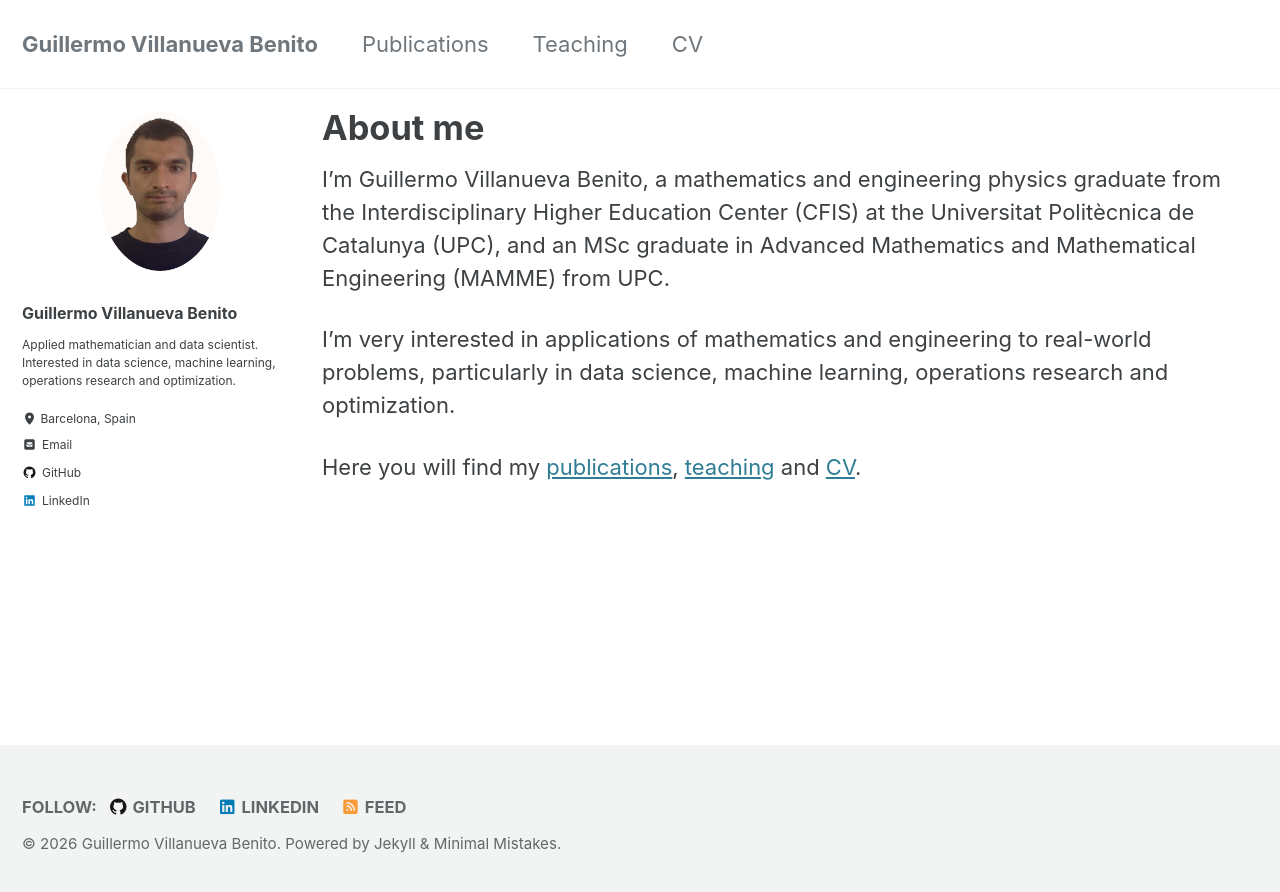
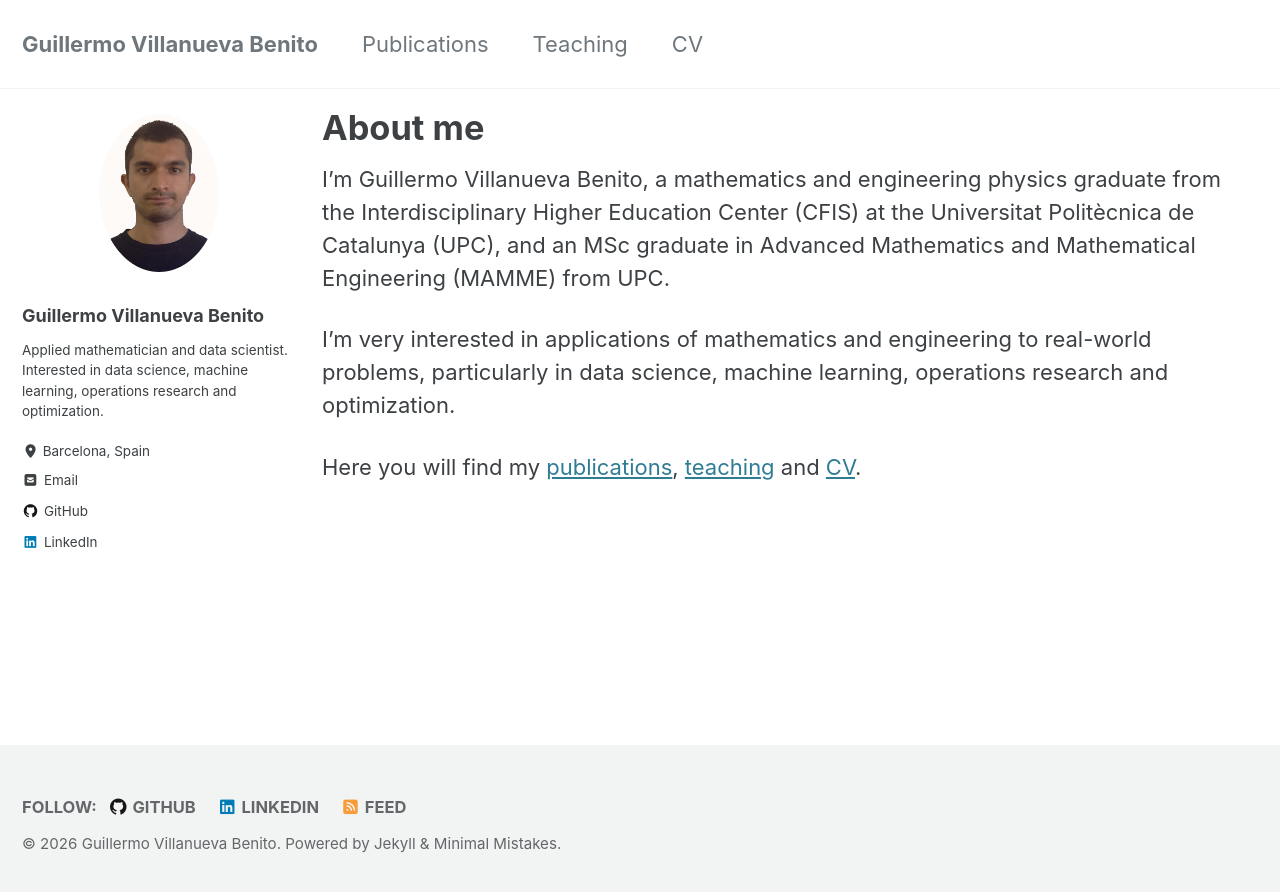
Before and after one commit to guillermovillanuevabenito/guillermovillanuevabenito.github.io, a Jekyll site: the page built from index.md, in a window 1280 px wide. Shown: the top 892 px of the page. Built offline with Jekyll 4.4.1, drawn with Linux system fonts in a browser that asks for light colours; cached includes are drawn as plain includes.

Commit message:
Slightly larger sidebar text (18px)

```diff
--- a/assets/css/main.scss
+++ b/assets/css/main.scss
@@ -10,7 +10,7 @@
 /* Site tweaks */
 .sidebar {
   opacity: 1 !important; // theme fades the sidebar to 0.75 until hover
-  font-size: 16px; // sidebar text stays at the base size (the rest of the site scales up to 22px)
+  font-size: 18px; // sidebar text a bit smaller than the page text (which scales up to 22px)
 }
 
 .author__avatar img {
```
